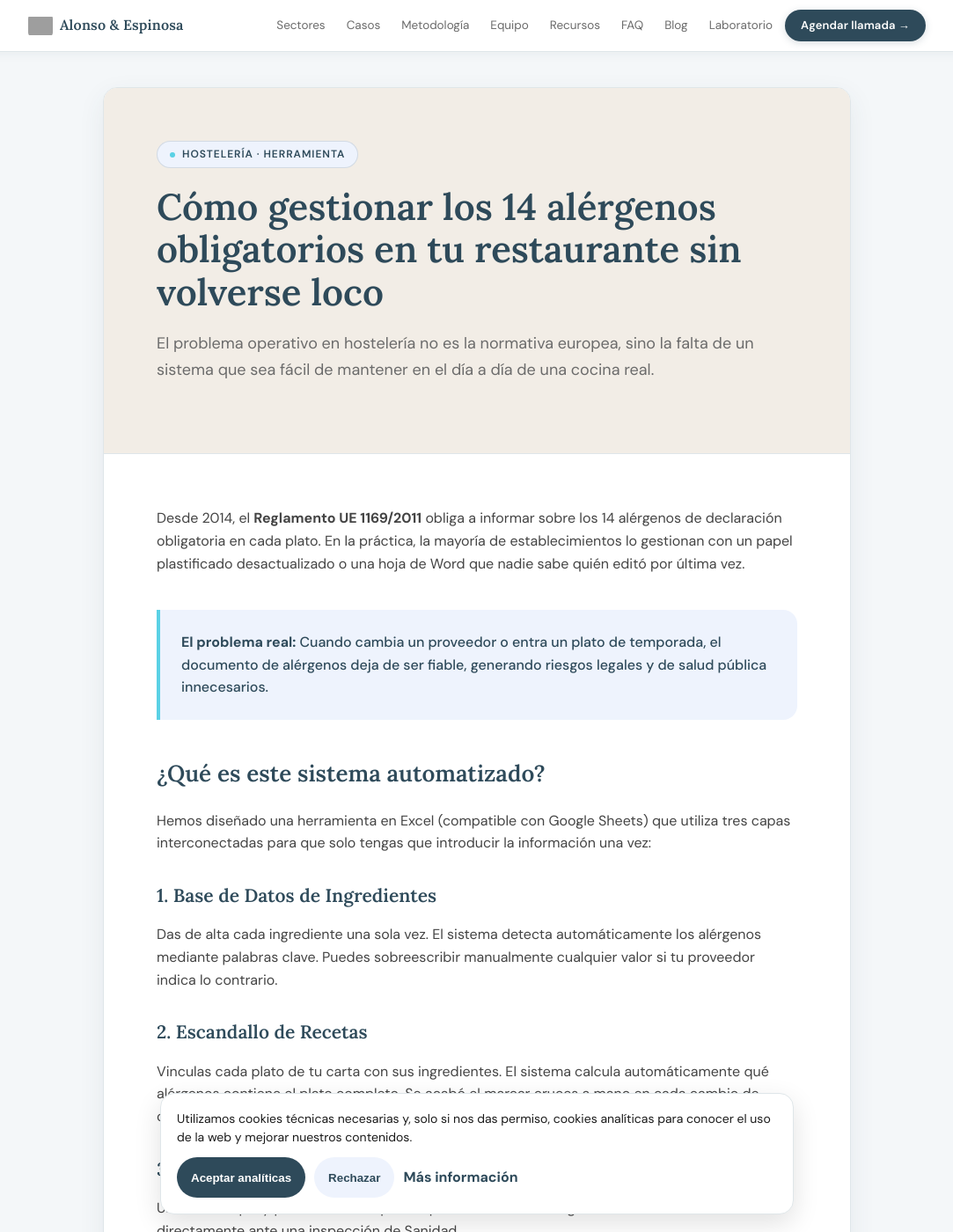
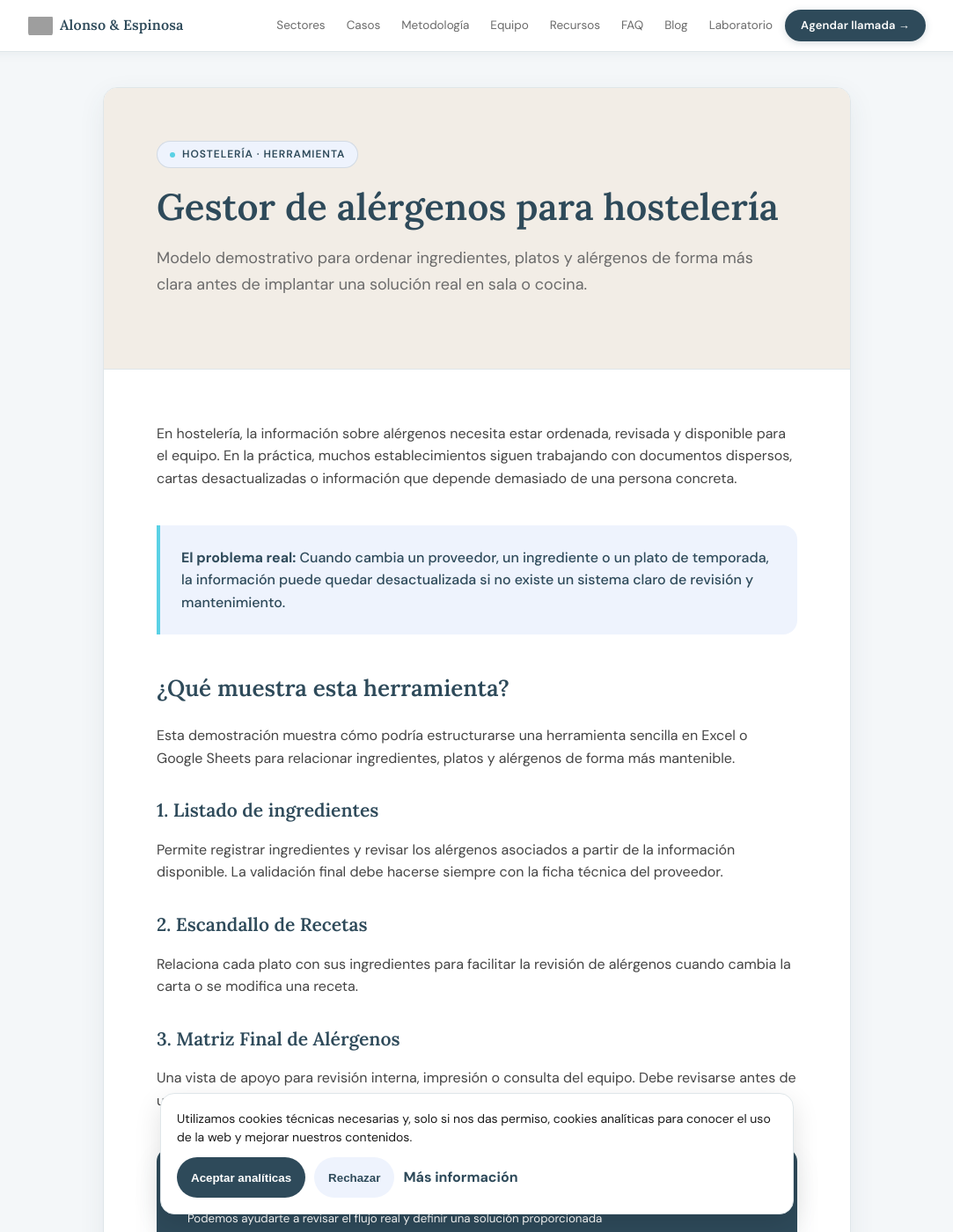
Before and after one commit to alauriela/alonsoespinosa-web, a Jekyll site: the page alergenos-hosteleria/index.html, which Jekyll copies as it is, in a window 1280 px wide and 1400 px high. Shown: the whole window at 88% size, without its empty margins (98-1181 px from the left). Built offline with Jekyll 4.4.1, drawn with Linux system fonts in a browser that asks for light colours; some of the changed text lies outside the part shown; grey boxes are pictures that could not be loaded.

Commit message:
commit alergenos

```diff
--- a/alergenos-hosteleria/index.html
+++ b/alergenos-hosteleria/index.html
@@ -9,11 +9,11 @@
   <meta name="robots" content="index, follow">
   <link rel="canonical" href="https://www.alonsoespinosa.com/alergenos-hosteleria/" />
 
-  <title>Gestión de Alérgenos en Hostelería: Sistema Excel Gratis · Alonso & Espinosa</title>
-  <meta name="description" content="Guía práctica para gestionar los 14 alérgenos obligatorios en tu restaurante. Incluye sistema Excel automatizado para evitar errores en inspecciones de Sanidad."/>
+  <title>Gestor de alérgenos para hostelería · Alonso & Espinosa</title>
+  <meta name="description" content="Herramienta demostrativa para ordenar ingredientes, platos y alérgenos en hostelería. Recurso de apoyo operativo, sin registro y sin envío de datos a sistemas externos."/>
 
-  <meta property="og:title" content="Gestión de Alérgenos en Hostelería: Sistema Excel Gratis · Alonso & Espinosa"/>
-  <meta property="og:description" content="Cómo cumplir la normativa europea de alérgenos sin errores manuales. Descarga nuestra matriz automatizada."/>
+  <meta property="og:title" content="Gestor de alérgenos para hostelería · Alonso & Espinosa"/>
+  <meta property="og:description" content="Modelo demostrativo para ordenar ingredientes, platos y alérgenos antes de implantar una solución real en hostelería."/>
   <meta property="og:type" content="article"/>
   <meta property="og:url" content="https://www.alonsoespinosa.com/alergenos-hosteleria"/>
   <meta property="og:image" content="https://www.alonsoespinosa.com/og-image-impactful.png"/>
@@ -23,8 +23,8 @@
   {
     "@context": "https://schema.org",
     "@type": "Article",
-    "headline": "Cómo gestionar los 14 alérgenos obligatorios en tu restaurante sin volverse loco",
-    "description": "Guía completa y herramienta gratuita para la gestión automatizada de alérgenos en hostelería.",
+    "headline": "Gestor de alérgenos para hostelería",
+    "description": "Herramienta demostrativa de apoyo para ordenar ingredientes, platos y alérgenos en hostelería.",
     "image": "https://www.alonsoespinosa.com/og-image-impactful.png",
     "author": {"@type": "Organization","name": "Alonso & Espinosa","url": "https://www.alonsoespinosa.com/"},
     "publisher": {"@type": "Organization","name": "Alonso & Espinosa","logo": {"@type": "ImageObject","url": "https://www.alonsoespinosa.com/og-image-impactful.png"}},
@@ -787,7 +787,7 @@
 
   <div id="stickyBar" class="sticky-bar">
     <div class="wrap sticky-inner">
-      <span>¿Tu operativa te quita el sueño? Diagnóstico inicial en 10 días.</span>
+      <span>Ordena ingredientes, platos y alérgenos antes de implantar tecnología.</span>
       <a href="https://cal.eu/alonso-espinosa/primera-conversacion-exploratoria" target="_blank" class="btn-sticky">Agendar llamada →</a>
     </div>
   </div>
@@ -833,39 +833,39 @@
   <article class="article-container">
     <header class="article-header">
       <div class="meta-cat"><span aria-hidden="true"></span>Hostelería · Herramienta</div>
-      <h1>Cómo gestionar los 14 alérgenos obligatorios en tu restaurante sin volverse loco</h1>
-      <p class="intro-lead">El problema operativo en hostelería no es la normativa europea, sino la falta de un sistema que sea fácil de mantener en el día a día de una cocina real.</p>
+      <h1>Gestor de alérgenos para hostelería</h1>
+      <p class="intro-lead">Modelo demostrativo para ordenar ingredientes, platos y alérgenos de forma más clara antes de implantar una solución real en sala o cocina.</p>
     </header>
 
     <div class="article-body">
-      <p>Desde 2014, el <strong>Reglamento UE 1169/2011</strong> obliga a informar sobre los 14 alérgenos de declaración obligatoria en cada plato. En la práctica, la mayoría de establecimientos lo gestionan con un papel plastificado desactualizado o una hoja de Word que nadie sabe quién editó por última vez.</p>
+      <p>En hostelería, la información sobre alérgenos necesita estar ordenada, revisada y disponible para el equipo. En la práctica, muchos establecimientos siguen trabajando con documentos dispersos, cartas desactualizadas o información que depende demasiado de una persona concreta.</p>
 
       <div class="callout">
-        <strong>El problema real:</strong> Cuando cambia un proveedor o entra un plato de temporada, el documento de alérgenos deja de ser fiable, generando riesgos legales y de salud pública innecesarios.
+        <strong>El problema real:</strong> Cuando cambia un proveedor, un ingrediente o un plato de temporada, la información puede quedar desactualizada si no existe un sistema claro de revisión y mantenimiento.
       </div>
 
-      <h2>¿Qué es este sistema automatizado?</h2>
-      <p>Hemos diseñado una herramienta en Excel (compatible con Google Sheets) que utiliza tres capas interconectadas para que solo tengas que introducir la información una vez:</p>
+      <h2>¿Qué muestra esta herramienta?</h2>
+      <p>Esta demostración muestra cómo podría estructurarse una herramienta sencilla en Excel o Google Sheets para relacionar ingredientes, platos y alérgenos de forma más mantenible.</p>
 
-      <h3>1. Base de Datos de Ingredientes</h3>
-      <p>Das de alta cada ingrediente una sola vez. El sistema detecta automáticamente los alérgenos mediante palabras clave. Puedes sobreescribir manualmente cualquier valor si tu proveedor indica lo contrario.</p>
+      <h3>1. Listado de ingredientes</h3>
+      <p>Permite registrar ingredientes y revisar los alérgenos asociados a partir de la información disponible. La validación final debe hacerse siempre con la ficha técnica del proveedor.</p>
 
       <h3>2. Escandallo de Recetas</h3>
-      <p>Vinculas cada plato de tu carta con sus ingredientes. El sistema calcula automáticamente qué alérgenos contiene el plato completo. Se acabó el marcar cruces a mano en cada cambio de carta.</p>
+      <p>Relaciona cada plato con sus ingredientes para facilitar la revisión de alérgenos cuando cambia la carta o se modifica una receta.</p>
 
       <h3>3. Matriz Final de Alérgenos</h3>
-      <p>Una vista limpia y profesional lista para imprimir, subir a tu código QR de mesa o mostrar directamente ante una inspección de Sanidad.</p>
+      <p>Una vista de apoyo para revisión interna, impresión o consulta del equipo. Debe revisarse antes de utilizarse como información pública para clientes.</p>
 
       <div class="download-strip">
         <div class="download-text">
-          <strong>¿Necesitas implementar esto en tu negocio?</strong>
-          <small>Habla con nosotros para una solución personalizada</small>
+          <strong>¿Quieres ordenar este proceso en tu negocio?</strong>
+          <small>Podemos ayudarte a revisar el flujo real y definir una solución proporcionada</small>
         </div>
-        <a href="https://cal.eu/alonso-espinosa/primera-conversacion-exploratoria" target="_blank" rel="noopener noreferrer" class="btn-dl">📅 Agendar Consulta</a>
+        <a href="https://cal.eu/alonso-espinosa/primera-conversacion-exploratoria" target="_blank" rel="noopener noreferrer" class="btn-dl">📅 Agendar conversación</a>
       </div>
 
       <h2>Los 14 alérgenos de declaración obligatoria</h2>
-      <p>Nuestro sistema cubre la totalidad de la normativa vigente en España:</p>
+      <p>El recurso contempla los grupos de alérgenos de declaración obligatoria, como base para una revisión interna ordenada:</p>
       <div class="alergenos-grid">
         <div class="alergeno-tag">Gluten</div><div class="alergeno-tag">Crustáceos</div>
         <div class="alergeno-tag">Huevos</div><div class="alergeno-tag">Pescado</div>
@@ -880,27 +880,31 @@
       <ul>
         <li><strong>Restaurantes con carta fija</strong> que cambia por temporadas.</li>
         <li><strong>Grupos de restauración</strong> que necesitan estandarizar la información entre varios locales.</li>
-        <li><strong>Establecimientos</strong> que han recibido avisos de inspección por falta de trazabilidad.</li>
-        <li>Cualquier negocio que quiera dejar de gestionar los alérgenos "de cabeza".</li>
+        <li><strong>Establecimientos</strong> que quieren revisar cómo mantienen actualizada la información sobre ingredientes y alérgenos.</li>
+        <li>Cualquier negocio que quiera dejar de depender de memoria, notas sueltas o documentos difíciles de mantener.</li>
       </ul>
 
       <div style="background:var(--warm); padding:30px; border-radius:var(--r); margin-top:50px; font-size:14px; border:1px solid var(--line)">
-        <h4 style="margin-bottom:10px; color:var(--accent)">Nota Legal y Responsabilidad</h4>
-        <p style="margin:0">Este sistema es una herramienta de apoyo operativo. La responsabilidad final de la información comunicada al cliente es siempre del establecimiento. Recomendamos verificar siempre las fichas técnicas de los proveedores ante cualquier cambio de producto.</p>
+        <h4 style="margin-bottom:10px; color:var(--accent)">Nota de uso y responsabilidad</h4>
+        <p style="margin:0">Esta herramienta es una demostración de apoyo operativo. No sustituye la revisión profesional, normativa o sanitaria que corresponda. La responsabilidad final de la información comunicada al cliente es siempre del establecimiento. Deben verificarse las fichas técnicas de proveedores y cualquier cambio de producto, receta o carta.</p>
       </div>
 
       <section class="booking-section" id="reserva">
         <div class="booking-header">
-          <div class="demo-badge"><span aria-hidden="true"></span>Sistema en vivo · Conectado a Notion</div>
-          <h2>Reserva con Gestión de Alérgenos</h2>
-          <p class="booking-subtitle">Prueba cómo el sistema captura la información crítica desde el primer contacto y la envía automáticamente a la cocina.</p>
+          <div class="demo-badge"><span aria-hidden="true"></span>Demostración local · Sin envío de datos</div>
+          <h2>Simulación de reserva con alérgenos</h2>
+          <p class="booking-subtitle">Prueba cómo podría recogerse información básica de una reserva para revisarla de forma interna, sin enviar datos ni conectar con sistemas externos.</p>
         </div>
+
+        <p style="font-size:12px;color:var(--muted);margin:12px 0 22px;text-align:center">
+          No introduzcas datos personales reales ni información sensible. Usa referencias ficticias para probar la demostración.
+        </p>
 
         <form id="bookingForm">
           <div class="booking-grid">
             <div class="form-group">
-              <label for="nombre">Nombre del Cliente</label>
-              <input type="text" id="nombre" name="nombre" placeholder="Ej: María García" required>
+              <label for="nombre">Referencia de reserva</label>
+              <input type="text" id="nombre" name="nombre" placeholder="Ej: Reserva prueba 01" required>
             </div>
             <div class="form-group">
               <label for="fecha">Fecha de Reserva</label>
@@ -917,7 +921,7 @@
           </div>
 
           <div class="allergen-selector">
-            <label>¿Algún comensal tiene alérgenos? (marcar todos los que apliquen)</label>
+            <label>¿Hay alérgenos declarados en esta simulación? (marcar todos los que apliquen)</label>
             <div class="allergen-chips">
               <label class="allergen-chip"><input type="checkbox" name="alergenos" value="Gluten"><span>🌾 Gluten</span></label>
               <label class="allergen-chip"><input type="checkbox" name="alergenos" value="Lactosa"><span>🥛 Lactosa</span></label>
@@ -942,6 +946,7 @@
     Esta herramienta es una demostración operativa. No envía datos ni conecta con sistemas externos.
   </p>
 </div>
+        </form>
 
         <div class="booking-confirm" id="bookingConfirm">
           <div class="confirm-icon" id="confirmIcon">✅</div>
@@ -983,7 +988,7 @@
       <div class="footer-inner">
       <div>
         <div class="footer-brand">Alonso & Espinosa · Consultoría Operativa</div>
-        <div class="footer-sub" style="font-size: 12px; color: var(--muted); margin-top: 4px;">Orden y estructura antes de automatizar</div>
+        <div class="footer-sub" style="font-size: 12px; color: var(--muted); margin-top: 4px;">Orden y estructura antes de implantar tecnología</div>
       </div>
 
       <div class="footer-links">
@@ -1033,7 +1038,7 @@
 
     const btn = document.getElementById('submitBtn');
     btn.disabled = true;
-    btn.textContent = 'Enviando al sistema...';
+    btn.textContent = 'Generando simulación...';
 
     const formData = new FormData(this);
     const alergenos = formData.getAll('alergenos');
@@ -1061,7 +1066,7 @@ btn.textContent = 'Generar simulación';
 
     let html = `
       <div class="confirm-item">
-        <div class="confirm-item-label">Cliente</div>
+        <div class="confirm-item-label">Referencia</div>
         <div class="confirm-item-value">${nombre}</div>
       </div>
       <div class="confirm-item">
@@ -1091,10 +1096,10 @@ btn.textContent = 'Generar simulación';
 
     const badge = document.getElementById('confirmBadge');
     if (hayAlergenos) {
-      badge.textContent = '🔴 ALERTA CRÍTICA — Cocina notificada';
+      badge.textContent = '⚠️ Alérgenos declarados — Revisión interna necesaria';
       badge.className = 'confirm-badge alerta';
     } else {
-      badge.textContent = '✅ SEGURO — Sin alérgenos declarados';
+      badge.textContent = 'Sin alérgenos declarados en esta simulación';
       badge.className = 'confirm-badge seguro';
     }
 
```
Also changed, not shown: other parts of alergenos-hosteleria/index.html (+2 -2 lines).
